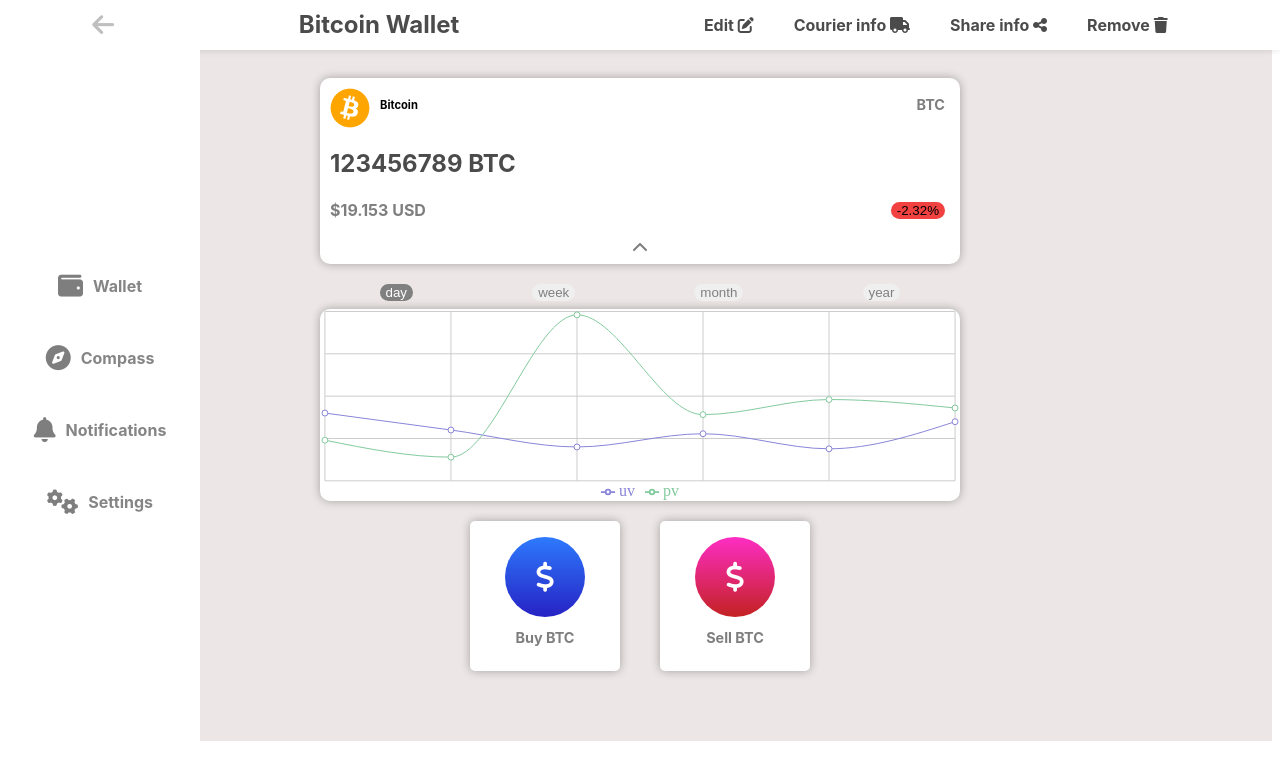
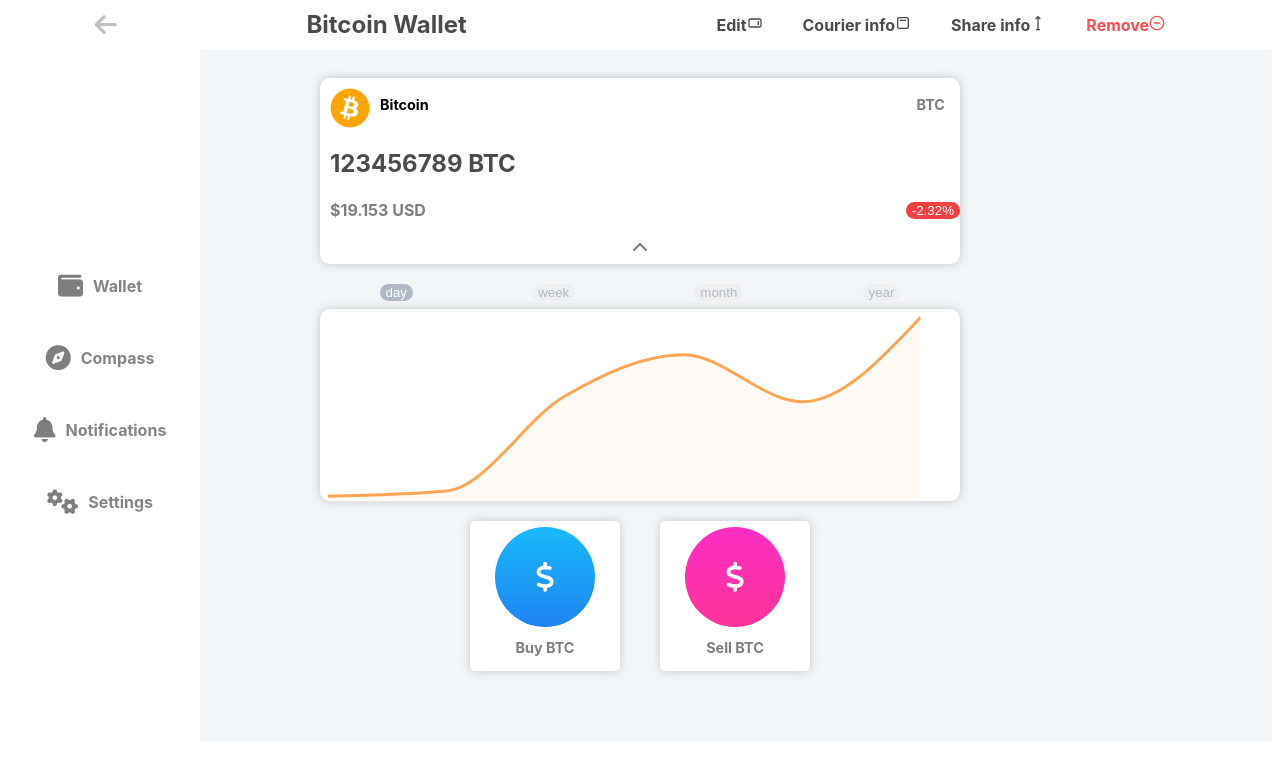
Before and after one commit to Immarculate/mathrank, a React (Vite) app: page / in a window 1280 px wide. Both pictures are taken after a click on the element 640 px from the left and 208 px from the top of the page. Shown: the top 780 px of the page. Built offline with nearby package versions, Linux system fonts and the light colour scheme; a web font is replaced by a local one.

Commit message:
new comit

```diff
--- a/package.json
+++ b/package.json
@@ -16,6 +16,7 @@
     "@fortawesome/react-fontawesome": "^0.2.0",
     "react": "^18.2.0",
     "react-dom": "^18.2.0",
+    "react-icons": "^4.12.0",
     "recharts": "^2.10.1"
   },
   "devDependencies": {
--- a/src/components/Bottombar.jsx
+++ b/src/components/Bottombar.jsx
@@ -8,7 +8,7 @@
     <div className='sm-none'>
 
       <div className="h-1 w-full flex bg-white items-center justify-between bottom-bar">
-      <div className=""><i className="fas fa-wallet" style={{ color: 'black', fontSize: '25px', opacity: '0.5' }}></i></div>
+      <div className=""><i className="fas fa-wallet" style={{ color: 'black', fontSize: '25px', }}></i></div>
       <div><i className="fas fa-compass" style={{ color: 'black', fontSize: '25px', opacity: '0.5' }}></i></div>
       <div><i className="fas fa-bell" style={{ color: 'black', fontSize: '25px', opacity: '0.5' }}></i></div>
       <div className=''><i className="fas fa-cogs" style={{ color: 'black', fontSize: '25px', opacity: '0.5' }}></i></div>
--- a/src/components/BtcDetail.jsx
+++ b/src/components/BtcDetail.jsx
@@ -24,7 +24,7 @@
               transform: "rotate(0deg)",
             }}
           ></i>
-          <span className="opacity-1 ml-1 text-bold text-xl body">Bitcoin</span>
+          <span className="opacity-1 ml-1 text-bold text-xl-1 body">Bitcoin</span>
         </div>
         <span className="opacity-50 mr-1 text-bold mt-2 text-xl-1 body">BTC</span>
       </div>
@@ -34,7 +34,7 @@
       {isExpanded && (
         <div className="ml-1 mb-2 flex justify-between items-center">
           <span className="body font-bold text-bold opacity-50">$19.153 USD</span>
-          <button className="bg-red button-style mr-1">-2.32%</button>
+          <button className="bg-red flex items-center text-white button-style mr-9">-2.32%</button>
         </div>
       )}
 
@@ -65,7 +65,7 @@
       {isExpanded && (
         <div className="ml-1 mb-2 flex items-center">
           <span className="body font-bold text-bold text-xl-1 opacity-50">$19.153 USD</span>
-          <button className="bg-red button-style text-xl ml-4">-2.32%</button>
+          <button className="bg-red button-style text-white text-xl ml-4">-2.32%</button>
         </div>
       )}
 
--- a/src/components/Hero.jsx
+++ b/src/components/Hero.jsx
@@ -1,17 +1,7 @@
 // eslint-disable-next-line no-unused-vars
 import React, { useEffect, useState } from "react";
 // eslint-disable-next-line no-unused-vars
-import {
-  LineChart,
-  Line,
-  // eslint-disable-next-line no-unused-vars
-  XAxis,
-  // eslint-disable-next-line no-unused-vars
-  YAxis,
-  CartesianGrid,
-  Tooltip,
-  Legend,
-} from "recharts";
+import { AreaChart, Label, Area, XAxis, YAxis, CartesianGrid, Tooltip, ResponsiveContainer } from 'recharts';
 import BtcDetail from "./BtcDetail";
 
 const Hero = () => {
@@ -32,11 +22,10 @@
     };
   }, []);
 
-
   const dataByPeriod = {
     day: [
-      { name: "Jan", uv: 4000, pv: 2400, amt: 2400 },
-      { name: "Feb", uv: 3000, pv: 1398, amt: 2210 },
+      { name: "Jan", uv: 100, pv: 2400, amt: 2400 },
+      { name: "Feb", uv: 200, pv: 1398, amt: 2210 },
       { name: "Mar", uv: 2000, pv: 9800, amt: 2290 },
       { name: "Apr", uv: 2780, pv: 3908, amt: 2000 },
       { name: "May", uv: 1890, pv: 4800, amt: 2181 },
@@ -50,7 +39,7 @@
       { name: "Jul", uv: 3590, pv: 4300, amt: 2100 },
     ],
     month: [
-      { name: "Mar", uv: 2000, pv: 9800, amt: 2290 },
+      { name: "Mar", uv: 100, pv: 9800, amt: 2290 },
       { name: "Apr", uv: 2780, pv: 3908, amt: 2000 },
       { name: "May", uv: 1890, pv: 4800, amt: 2181 },
       { name: "Jun", uv: 2390, pv: 3800, amt: 2500 },
@@ -65,6 +54,48 @@
       { name: "Jun", uv: 2300, pv: 3800, amt: 2500 },
       { name: "Jul", uv: 3490, pv: 4300, amt: 2100 },
     ],
+    // {
+    //   name: 'Page A',
+    //   uv: 4000,
+    //   pv: 2400,
+    //   amt: 2400,
+    // },
+    // {
+    //   name: 'Page B',
+    //   uv: 3000;
+    //   pv: 1398;
+    //   amt: 2210;
+    // },
+    // {
+    //   name: 'Page C',
+    //   uv: 2000,
+    //   pv: 9800,
+    //   amt: 2290,
+    // },
+    // {
+    //   name: 'Page D',
+    //   uv: 2780,
+    //   pv: 3908,
+    //   amt: 2000,
+    // },
+    // {
+    //   name: 'Page E',
+    //   uv: 1890,
+    //   pv: 4800,
+    //   amt: 2181,
+    // },
+    // {
+    //   name: 'Page F',
+    //   uv: 2390,
+    //   pv: 3800,
+    //   amt: 2500,
+    // },
+    // {
+    //   name: 'Page G',
+    //   uv: 3490,
+    //   pv: 4300,
+    //   amt: 2100,
+    // },
   };
 
   const handlePeriodChange = (period) => {
@@ -79,7 +110,10 @@
       <div className="sm-none">
         <div className="mb-1 flex justify-center items-center flex-around">
           {calender.map((item) => (
-            <div className="flex justify-center btn-hover items-center " key={item}>
+            <div
+              className="flex justify-center btn-hover items-center "
+              key={item}
+            >
               <button
                 className={`button-style text-grey btn-hover ${
                   selectedPeriod === item ? "bg-grey text-white" : ""
@@ -92,19 +126,78 @@
           ))}
         </div>
         <div className="bg-white w-3 h-3 flex justify-center items-center shadow-box border-rounded-2">
-          <LineChart
+          {/* <LineChart
             width={250}
             height={150}
             data={dataByPeriod[selectedPeriod]}
           >
-            <CartesianGrid stroke="#ccc" />
-            {/* <XAxis dataKey="name" />
-            <YAxis /> */}
+
             <Tooltip />
             <Legend />
-            <Line type="monotone" dataKey="uv" stroke="#8884d8" />
-            <Line type="monotone" dataKey="pv" stroke="#82ca9d" />
-          </LineChart>
+
+            <Line
+              className="graphshadow"
+              type="monotone"
+              dataKey="pv"
+              style={{
+                stroke: "url(#gradient)",
+                strokeWidth: 3,
+                filter: "url(#orangeShadow)",
+              }}
+            />
+            <defs>
+              <linearGradient id="gradient" x1="0%" y1="0%" x2="100%" y2="0%">
+                <stop
+                  offset="0%"
+                  style={{ stopColor: "#FFAD5E", stopOpacity: 1 }}
+                />
+                <stop
+                  offset="100%"
+                  style={{ stopColor: "#FFCB4A", stopOpacity: 1 }}
+                />
+              </linearGradient>
+              <filter id="orangeShadow" x="0" y="0" width="150%" height="150%">
+                <feOffset result="offOut" in="SourceAlpha" dx="0" dy="6" />
+                <feGaussianBlur result="blurOut" in="offOut" stdDeviation="3" />
+                <feBlend in="SourceGraphic" in2="blurOut" mode="normal" />
+              </filter>
+            </defs>
+          </LineChart> */}
+          <AreaChart className="flex justify-center items-center"
+          width={250}
+            height={140}
+            data={dataByPeriod[selectedPeriod]}
+          margin={{
+            // top: 10,
+            right: 20,
+            left: 0,
+            bottom: 0,
+          }}
+        >
+
+          <Tooltip />
+          <Label value="dataByPeriod" offset={0} position="insideBottom" />
+          <Area type="monotone" dataKey="uv" strokeWidth= "3" stroke="#FFA554" fill="#FFF7EE"  label='5678' style={{
+                strokeWidth: 3,
+               }} />
+                 <defs>
+              <linearGradient id="gradient" x1="0%" y1="0%" x2="100%" y2="0%">
+                <stop
+                  offset="0%"
+                  style={{ stopColor: "#FFAD5E", stopOpacity: 1 }}
+                />
+                <stop
+                  offset="100%"
+                  style={{ stopColor: "#FFCB4A", stopOpacity: 1 }}
+                />
+              </linearGradient>
+              <filter id="orangeShadow" x="0" y="0" width="150%" height="150%">
+                <feOffset result="offOut" in="SourceAlpha" dx="0" dy="6" />
+                <feGaussianBlur result="blurOut" in="offOut" stdDeviation="3" />
+                <feBlend in="SourceGraphic" in2="blurOut" mode="normal" />
+              </filter>
+            </defs>
+        </AreaChart>
         </div>
       </div>
 
@@ -112,7 +205,10 @@
       <div className="lg-bg-content">
         <div className="mb-1 flex justify-center items-center flex-around">
           {calender.map((item) => (
-            <div className="flex justify-center btn-hover items-center " key={item}>
+            <div
+              className="flex justify-center btn-hover items-center "
+              key={item}
+            >
               <button
                 className={`button-style text-grey btn-hover ${
                   selectedPeriod === item ? "bg-grey text-white" : ""
@@ -125,19 +221,25 @@
           ))}
         </div>
         <div className="bg-white w-6 h-6 flex justify-center items-center shadow-box border-rounded-2">
-          <LineChart
+        <AreaChart
           width={650}
           height={200}
           data={dataByPeriod[selectedPeriod]}
+          margin={{
+           top: 5,
+            right: 40,
+            left: 8,
+            bottom: 2,
+          }}
         >
-            <CartesianGrid stroke="#ccc" />
-            {/* <XAxis dataKey="name" />
+          {/* <CartesianGrid strokeDasharray="3 3" />
+          <XAxis dataKey="name" />
           <YAxis /> */}
           <Tooltip />
-            <Legend />
-            <Line type="monotone" dataKey="uv" stroke="#8884d8" />
-            <Line type="monotone" dataKey="pv" stroke="#82ca9d" />
-          </LineChart>
+          <Label value="name" offset={0} position="insideTop" />
+          <Label value="day" offset={0} position="insideBottom" />
+          <Area type="monotone"  dataKey="uv" strokeWidth= "3" stroke="#FFA554" fill="#FFF7EE" />
+        </AreaChart>
         </div>
       </div>
 
--- a/src/components/Nav.jsx
+++ b/src/components/Nav.jsx
@@ -1,7 +1,9 @@
 // eslint-disable-next-line no-unused-vars
 import React, { useState, useEffect } from "react";
-import { FontAwesomeIcon } from "@fortawesome/react-fontawesome";
-import { faBars } from "@fortawesome/free-solid-svg-icons";
+import { CgArrowLongUpL } from "react-icons/cg";
+import { CgCalendarTwo } from "react-icons/cg";
+import { CgRemove } from "react-icons/cg";
+import { CgToolbarRight } from "react-icons/cg";
 
 const Nav = () => {
   const [isNavOpen, setIsNavOpen] = useState(false);
@@ -24,14 +26,20 @@
   };
 
   const navLinks = [
-    { title: "Edit", icon: <i className="fas fa-edit"></i> },
-    { title: "Courier info", icon: <i className="fas fa-truck"></i> },
-    { title: "Share info", icon: <i className="fas fa-share-alt"></i> },
-    { title: "Remove", icon: <i className="fas fa-trash"></i> },
+    { className: "", title: "Edit", icon: <CgToolbarRight /> },
+    { className: "", title: "Courier info", icon: <CgCalendarTwo /> },
+    { className: "", title: "Share info", icon: <CgArrowLongUpL />  },
+    { className: "text-red", title: "Remove", icon: <CgRemove value={{ color: "red" }}/> },
   ];
 
   return (
     <div className={`h-1 w-full nav-bar ${isSmallScreen ? 'sm-content' : 'lg-content'}`}>
+    {isNavOpen && (
+        <div
+          className="fixed inset-0 bg-black opacity-50 z-50"
+          onClick={toggleNav}
+        />
+      )}
     {/* div a */}
        <div className="flex h-1 w-full bg-white items-center justify-between nav-bar lg-content">
        <div className="">
@@ -41,17 +49,17 @@
         ></i>
       </div>
       <div>
-        <span className="font-serif body text-xl-2 font-bold opacity-75 mr-5">
+        <span className="font-serif body text-xl-2 text-bold opacity-75 mr-5">
           Bitcoin Wallet
         </span>
       </div>
 
       <div className="flex mr-5">
         <ul className="flex list-none text-bold items-center opacity-75 body">
-          <div className="m-3">Edit <i className="fas fa-edit"></i></div>
-          <div className="m-3">Courier info <i className="fas fa-truck"></i></div>
-          <div className="m-3">Share info <i className="fas fa-share-alt"></i></div>
-          <div className="m-3">Remove <i className="fas fa-trash"></i></div>
+          <div className="m-3 body flex justify-center ietms-center">Edit <CgToolbarRight /> </div>
+          <div className="m-3 body flex justify-center ietms-center">Courier info <CgCalendarTwo /></div>
+          <div className="m-3 body flex justify-center ietms-center">Share info <CgArrowLongUpL /></div>
+          <div className="m-3 body text-red flex justify-center ietms-center">Remove <CgRemove className='' value={{ color: "red" }}/></div>
         </ul>
       </div>
 
@@ -74,33 +82,31 @@
       </div>
 
       <div>
-        <FontAwesomeIcon
-          icon={faBars}
-          style={{ color: "gray", fontSize: "25px", opacity: "0.5" }}
-          onClick={toggleNav}
-        />
-        <div className="">
-          {isNavOpen && (
-           <div className="navbar-menu mr-1 mt-1">
-           <ul className="bg-white flex-col justify-center mr-1">
+      <i className="fa fa-ellipsis-v" style={{ color: "gray", fontSize: "25px", opacity: "0.5" }}
+          onClick={toggleNav}></i>
+
+
+
+      </div>
+       </div>
+
+       </div>
+       {isNavOpen && (
+
+           <ul className="navbar-menu mt-1 mr-1 p-1">
               {navLinks.map((link) => (
-                <li className="list-none mt-1" key={link}>
-                  <div className="flex  justify-between items-center mr-2">
-                    {" "}
-                    {link.title}
-                    {link.icon}
-                  </div>
+                <li className={`${link.className} flex-col body justify-between list-none mt-1 `} key={link}>
+                   <div className='flex items-center justify-between'>
+                   {link.title}
+                   <div>{link.icon} </div>
+
+                   </div>
                   <hr />
                 </li>
               ))}
             </ul>
-           </div>
+
           )}
-        </div>
-      </div>
-       </div>
-
-       </div>
     </div>
   );
 };
--- a/src/styles.css
+++ b/src/styles.css
@@ -15,15 +15,16 @@
 .ml-7 { margin-left: 120px; }
 .ml-5 { margin-left: 70px; }
 .mr-2 { margin-right: 20px; }
-.ml-4 { margin-left: 45px; }
+.ml-4 { margin-left: 55px; }
 .mr-3 { margin-right: 50px; }
 .m-3 { margin: 20px; }
 .mr-1 { margin-right: 15px; }
+.mr-9 {margin-left: 55px;}
 .m-auto { margin: auto; }
 .mr { margin: right; }
 
 /* // Padding Utilities */
-.p-1 { padding: 0.25rem; }
+.p-1 { padding: 10px; }
 .p-2 { padding: 0.5rem; }
 .p-3 { padding: 50px; }
 .pt-1 { padding-top: 0.25rem; }
@@ -43,18 +44,18 @@
 .text-red { color: red; }
 .text-blue { color: rgb(80, 80, 245); }
 .text-green { color: green; }
-.text-grey { color: grey; }
+.text-grey { color: #AFB9C5; }
 .text-white { color: white; }
 .bg-red { background-color: rgb(241, 65, 65); }
-.bg-white { background-color: white; }
+.bg-white { background-color: #FFFFFF; }
 .bg-blue { background-color: rgb(80, 80, 245); }
-.bg-orange { background-color: rgb(245, 84, 84); }
+.bg-orange { background-color: #EE225D; }
 .bg-green { background-color: green; }
-.bg-gray { background-color: rgb(236, 230, 230); }
-.bg-grey { background-color: grey; }
+.bg-gray { background-color: #F3F6F9; }
+.bg-grey { background-color: #AFB9C5; }
 .bg-orange-gradient {background: rgb(195,34,34);
-background: linear-gradient(0deg, rgba(195,34,34,1) 0%, rgba(253,45,196,1) 100%);}
-.bg-blue-gradient {background: rgb(39,34,195); background: linear-gradient(0deg, rgba(39,34,195,1) 0%, rgba(45,122,253,1) 100%);}
+background: linear-gradient(0deg, #FC3499 0%, rgba(253,45,196,1) 100%);}
+.bg-blue-gradient {background: #19B9FA; background: linear-gradient(0deg, #1F84F3 0%, #19B9FA 100%);}
 
 /* // Text Style Utilities */
 .text-bold { font-weight: bold; }
@@ -89,9 +90,9 @@
 .w-full { width: 100%; }
 .w-1 { width: 50px; }
 .h-1 { height: 50px; }
-.w-2 { min-width: 80px; }
-.h-2 { min-height: 80px; }
-.w-3 { width: 200px; }
+.w-2 { min-width: 100px; }
+.h-2 { min-height: 100px; }
+.w-3 { width: 240px; }
 .h-3 { height: 140px; }
 .w-4 { width: 35px; }
 .h-4 { height: 35px; }
@@ -143,19 +144,20 @@
 .navbar-menu {
     display: flex;
     flex-direction: column;
-    justify-content: center;
+    /* justify-content: center;
+    align-items: center; */
     position: absolute;
     top: 45px;
     right: 0px;
     background-color: #fffafa;
     min-width: 100px;
     border-radius: 5px;
-    box-shadow: 0 0 10px rgba(0, 0, 0, 0.3);
+    box-shadow: 0 0 10px rgba(68, 67, 67, 0.3);
   }
 
   .shadow-box {
     background-color: #fff;
-    box-shadow: 0 0 10px rgba(0, 0, 0, 0.3);
+    box-shadow: 0 0 10px rgba(83, 83, 83, 0.3);
   }
 
   .bottom-bar {
@@ -213,17 +215,24 @@
     left: 0;
     display: flex;
     justify-content: space-around;
-    box-shadow: 0px -2px 10px rgba(0, 0, 0, 0.1);
   }
 
   .button-style {
     text-decoration: none;
     border: 0;
     border-radius: 20px;
+    display: flex;
+    align-items: center;
+    right: 2;
   }
 
   .flex-box {
     transition: all 0.3s ease;
+  }
+
+  .graphshadow {
+    box-shadow: 0px -2px 10px rgba(233, 5, 5, 0.699);
+    width: 2px;
   }
 
   .flex-box:hover {
@@ -299,7 +308,7 @@
   .lg-content {
     width: 100%;
   }
-
+  /* #F3F6F9 */
   .sm-content {
     display: none;
   }
```
Also changed, not shown: 1 other file (tests, documents, lock files or other folders). Lines whose indentation alone changed are shown as unchanged.
